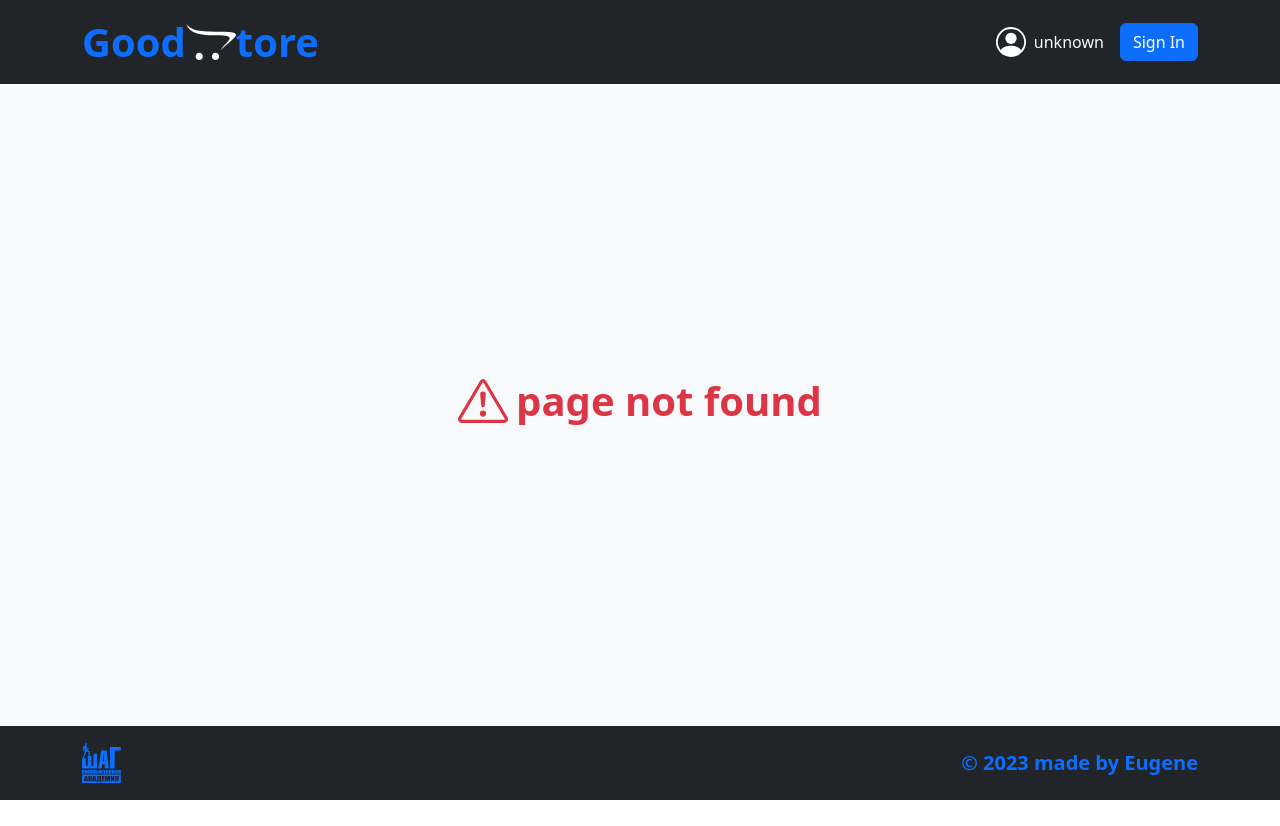
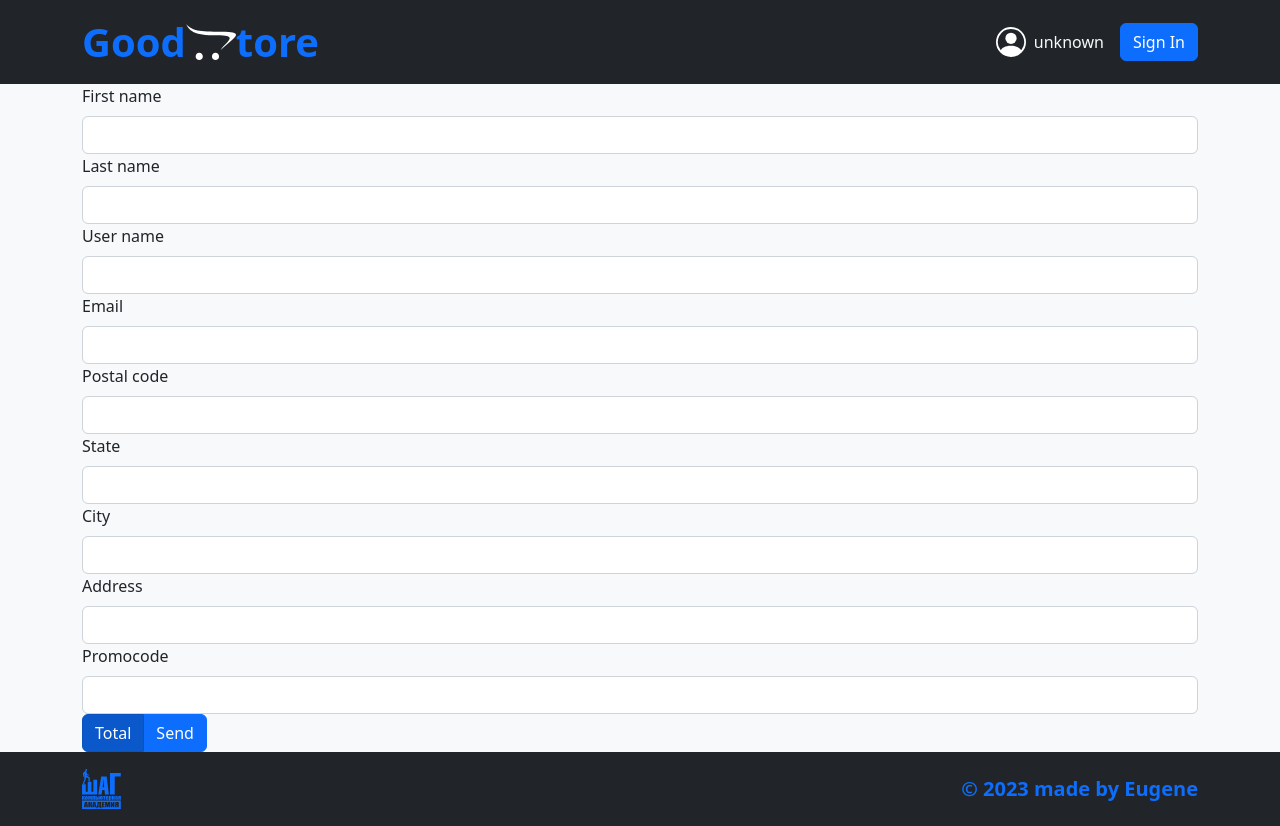
Before and after one commit to DrabantBY/fake-store-api, a React (Vite) app: page /order in a window 1280 px wide. Before the commit this address had no page. Before the commit the page ends 800 px from the top, so only its background shows below. Built offline with nearby package versions, Linux system fonts and the light colour scheme.

Commit message:
feat: add order page

```diff
--- a/index.html
+++ b/index.html
@@ -2,7 +2,7 @@
 <html lang="en">
   <head>
     <meta charset="UTF-8" />
-    <link rel="shortcut icon" type="image/svg+xml" href="src/assets/opencart.svg" />
+    <link rel="shortcut icon" type="image/svg+xml" href="./src/assets/opencart.svg" />
     <meta name="viewport" content="width=device-width, initial-scale=1.0" />
     <title>Goods Store</title>
   </head>
--- a/src/App.tsx
+++ b/src/App.tsx
@@ -8,6 +8,7 @@ import Cart from '@components/Cart/Cart';
 import LoginForm from '@components/LoginForm/LoginForm';
 import ErrorPage from '@pages/ErrorPage';
 import Error from '@components/Error/Error';
+import Order from '@components/Order/Order';
 
 const router = createBrowserRouter([
   {
@@ -34,6 +35,10 @@ const router = createBrowserRouter([
         path: 'login',
         element: <LoginForm />,
       },
+      {
+        path: 'order',
+        element: <Order />,
+      },
 
       {
         path: '*',
--- a/src/components/Cart/CartList.tsx
+++ b/src/components/Cart/CartList.tsx
@@ -28,7 +28,7 @@ const CartList = ({ products }: { products: CartItemInterface[] }) => {
         <button type="button" className="btn btn-primary" disabled>
           Total: {cartSum}$
         </button>
-        <Link to="/purchase" className="btn btn-primary">
+        <Link to="/order" className="btn btn-primary">
           buy
         </Link>
       </div>
--- /dev/null
+++ b/src/components/Order/Order.tsx
@@ -0,0 +1,70 @@
+import { Form } from 'react-router-dom';
+
+const Order = () => {
+  return (
+    <Form>
+      <div>
+        <label htmlFor="firstName" className="form-label">
+          First name
+        </label>
+        <input id="firstName" type="text" className="form-control" name="firstName" />
+      </div>
+      <div>
+        <label htmlFor="lastName" className="form-label">
+          Last name
+        </label>
+        <input id="lastName" type="text" className="form-control" name="lastName" />
+      </div>
+      <div>
+        <label htmlFor="userName" className="form-label">
+          User name
+        </label>
+        <input id="userName" type="text" className="form-control" name="userName" />
+      </div>
+      <div>
+        <label htmlFor="email" className="form-label">
+          Email
+        </label>
+        <input id="email" type="email" className="form-control" name="email" />
+      </div>
+      <div>
+        <label htmlFor="code" className="form-label">
+          Postal code
+        </label>
+        <input id="code" type="text" className="form-control" name="code" />
+      </div>
+      <div>
+        <label htmlFor="state" className="form-label">
+          State
+        </label>
+        <input id="state" type="text" className="form-control" name="state" />
+      </div>
+      <div>
+        <label htmlFor="city" className="form-label">
+          City
+        </label>
+        <input id="city" type="text" className="form-control" name="city" />
+      </div>
+      <div>
+        <label htmlFor="address" className="form-label">
+          Address
+        </label>
+        <input id="address" type="text" className="form-control" name="address" />
+      </div>
+      <div>
+        <label htmlFor="promocode" className="form-label">
+          Promocode
+        </label>
+        <input id="promocode" type="text" className="form-control" name="promocode" />
+      </div>
+      <div className="btn-group">
+        <span className="btn btn-primary active">Total</span>
+        <button type="submit" className="btn btn-primary">
+          Send
+        </button>
+      </div>
+    </Form>
+  );
+};
+
+export default Order;
```
Also changed, not shown: tsconfig.json (+10 -32 lines).
